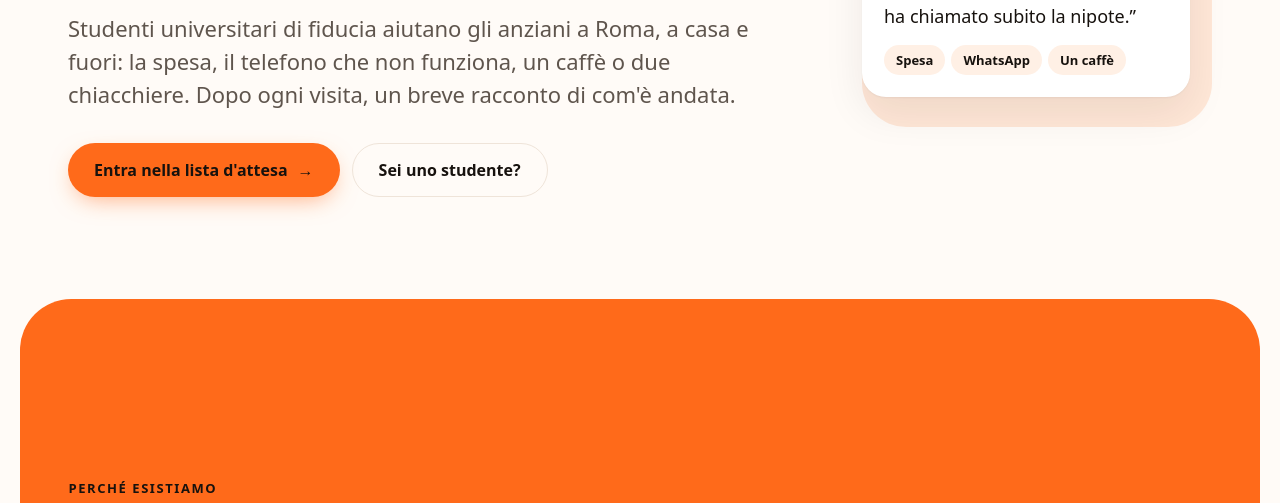
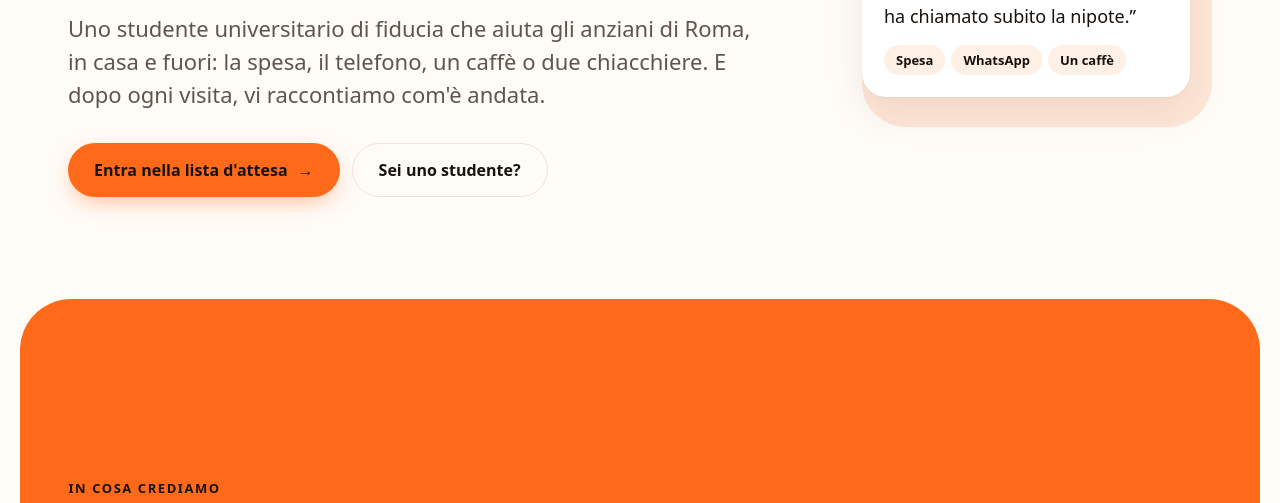
Before and after one commit to lucaa89/needo-sito, a plain HTML site: page index.html in a window 1280 px wide. Shown: the part 417-920 px from the top of the page. Drawn offline with Linux system fonts and the light colour scheme.

Commit message:
Add files via upload

```diff
--- a/index.html
+++ b/index.html
@@ -351,7 +351,7 @@ header.scrolled .nav{height:58px}
   <div class="wrap hero">
     <div>
       <h1 aria-label="La tua casa. La tua vita. A modo tuo."><span class="ln" aria-hidden="true"><span>La tua casa<span class="p">.</span></span></span><span class="ln" aria-hidden="true"><span>La tua vita<span class="p">.</span></span></span><span class="ln" aria-hidden="true"><span class="o">A modo tuo<span class="p">.</span></span></span></h1>
-      <p class="lead rv d1">Studenti universitari di fiducia aiutano gli anziani a Roma, a casa e fuori: la spesa, il telefono che non funziona, un caffè o due chiacchiere. Dopo ogni visita, un breve racconto di com'è andata.</p>
+      <p class="lead rv d1">Uno studente universitario di fiducia che aiuta gli anziani di Roma, in casa e fuori: la spesa, il telefono, un caffè o due chiacchiere. E dopo ogni visita, vi raccontiamo com'è andata.</p>
       <div class="ctas rv d2">
         <a class="btn btn-primary" href="#famiglie">Entra nella lista d'attesa <span class="arr" aria-hidden="true">→</span></a>
         <a class="btn btn-ghost" href="#studenti">Sei uno studente?</a>
@@ -372,7 +372,7 @@ header.scrolled .nav{height:58px}
 
   <section class="why" id="perche">
     <div class="wrap">
-      <div class="eyebrow rv">Perché esistiamo</div>
+      <div class="eyebrow rv">In cosa crediamo</div>
       <blockquote class="rv d1 words">Invecchiare non deve voler dire rinunciare alle proprie abitudini e alla propria libertà.</blockquote>
     </div>
   </section>
```
